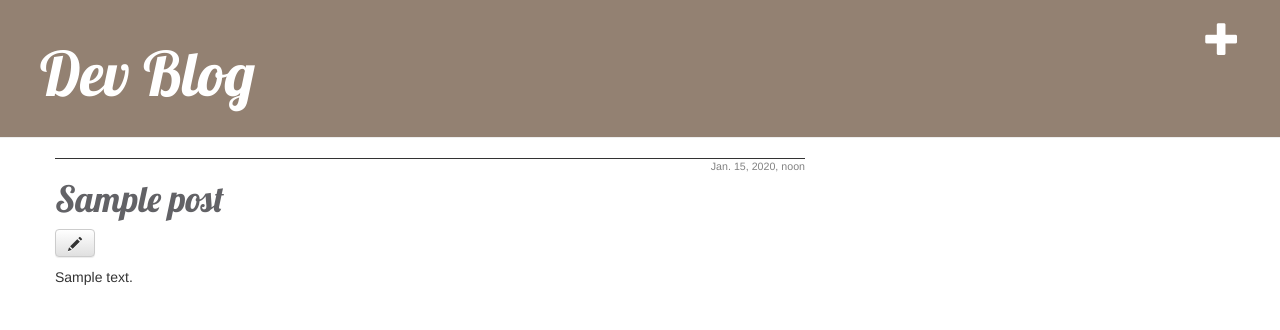
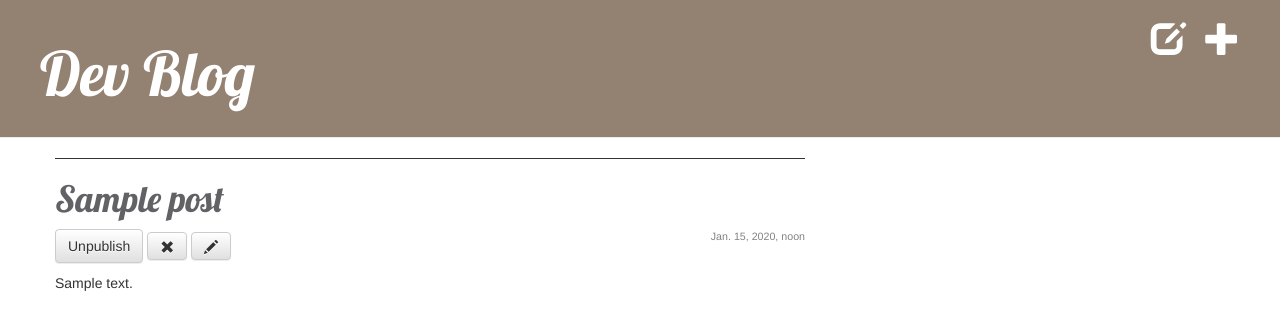
Before and after one commit to maistrovas/blog, a Django app: page /post/1/ in a window 1280 px wide. Shown: the top 330 px of the page. Run offline with Django 3.2, Linux system fonts and the light colour scheme; a user stored in the database is signed in; tables that the repository leaves empty hold one stand-in row (values such as "Sample post"); some libraries are stand-ins or nearby versions.

Commit message:
Adding draft, adit delete, and other like features

```diff
--- a/my_blog/models.py
+++ b/my_blog/models.py
@@ -20,5 +20,8 @@ class Post(models.Model):
     	self.published_date = timezone.now()
     	self.save()
 
+    def unpublish(self):
+        self.published_date = None
+        self.save()
     def __str__(self):
     	return self.title
--- a/my_blog/templates/my_blog/base.html
+++ b/my_blog/templates/my_blog/base.html
@@ -12,6 +12,7 @@
     <div class="page-header">
     {% if user.is_authenticated %}
         <a href="{% url 'post_new' %}" class="top-menu"><span class="glyphicon glyphicon-plus"></span></a>
+        <a href="{% url 'post_draft_list' %}" class="top-menu"><span class="glyphicon glyphicon-edit"></span></a>
     {% endif %}
         <h1><a href="/">Dev Blog</a></h1>
 
--- a/my_blog/templates/my_blog/post_detail.html
+++ b/my_blog/templates/my_blog/post_detail.html
@@ -3,14 +3,24 @@
 	{% block content %}
 
 	    <div class='post'>
+	    	<h1>{{post.title}}</h1>
+
+	{% if user.is_authenticated %}
 	    	{% if post.published_date %}
 	    	    <div class='date'>
 	    		{{post.published_date}}
 	    	    </div>
+
+	    	    <a class="btn btn-default" href="{% url 'my_blog.views.post_unpublish' pk=post.pk %}">Unpublish</a>
+
+	    	    {% else %}
+
+	    	    <a class="btn btn-default" href="{% url 'my_blog.views.post_publish' pk=post.pk %}">Publish</a>
 	    	{% endif %}
 
-	    	<h1>{{post.title}}</h1>
-		{% if user.is_authenticated %}
+
+
+			<a class="btn btn-default" href="{% url 'post_remove' pk=post.pk %}"><span class="glyphicon glyphicon-remove"></span></a>
 	    	<a class="btn btn-default" href="{% url 'post_edit' pk=post.pk %}"><span class="glyphicon glyphicon-pencil"></span></a>
 		{% endif %}
 	    	<p>{{post.text|linebreaks}}</p>
--- a/my_blog/urls.py
+++ b/my_blog/urls.py
@@ -6,4 +6,8 @@ urlpatterns = [
 	url(r'^post/(?P<pk>[0-9]+)/$', views.post_detail, name='post_detail'),
 	url(r'^post/new/$', views.post_new, name='post_new'),
 	url(r'^post/(?P<pk>[0-9]+)/edit/$', views.post_edit, name='post_edit'),
+	url(r'^drafts/$', views.post_draft_list, name='post_draft_list'),
+	url(r'^post/(?P<pk>[0-9]+)/publish/$', views.post_publish, name='post_publish'),
+	url(r'^post/(?P<pk>[0-9]+)/remove/$', views.post_remove, name='post_remove'),
+	url(r'^post/(?P<pk>[0-9]+)/unpublish/$', views.post_unpublish, name='post_unpublish'),
 ]
--- a/my_blog/views.py
+++ b/my_blog/views.py
@@ -1,4 +1,5 @@
 from django.shortcuts import render, get_object_or_404, redirect
+from django.contrib.auth.decorators import login_required
 from .models import Post
 from django.utils import timezone
 from .forms import PostForm
@@ -13,19 +14,21 @@ def post_detail(request, pk):
 	post = get_object_or_404(Post, pk=pk)
 	return render(request, 'my_blog/post_detail.html', {'post': post})
 
+@login_required
 def post_new(request):
 	if request.method == 'POST':
 		form = PostForm(request.POST)
 		if form.is_valid():
 			post = form.save(commit=False)
 			post.author = request.user
-			post.published_date = timezone.now()
+			#post.published_date = timezone.now()
 			post.save()
 			return redirect('post_detail', pk=post.pk)
 	else:
 		form = PostForm()
 	return render(request, 'my_blog/post_edit.html', {'form': form})
 
+@login_required
 def post_edit(request, pk):
 	post = get_object_or_404(Post, pk=pk)
 	if request.method== 'POST':
@@ -39,3 +42,30 @@ def post_edit(request, pk):
 	else:
 		form = PostForm(instance=post)
 	return render(request, 'my_blog/post_edit.html', {'form':form})
+
+
+@login_required
+def post_draft_list(request):
+	posts = Post.objects.filter(
+		published_date__isnull=True).order_by(
+		'created_date')
+	return render(request, 'my_blog/post_draft_list.html', {'posts': posts})
+
+
+@login_required
+def post_publish(request, pk):
+	post = get_object_or_404(Post, pk=pk)
+	post.publish()
+	return redirect('my_blog.views.post_detail', pk=pk)
+
+@login_required
+def post_remove(request, pk):
+	post = get_object_or_404(Post, pk=pk)
+	post.delete()
+	return redirect('my_blog.views.post_list')
+
+@login_required
+def post_unpublish(request, pk):
+	post = get_object_or_404(Post, pk=pk)
+	post.unpublish()
+	return redirect('my_blog.views.post_detail', pk=pk)
```
